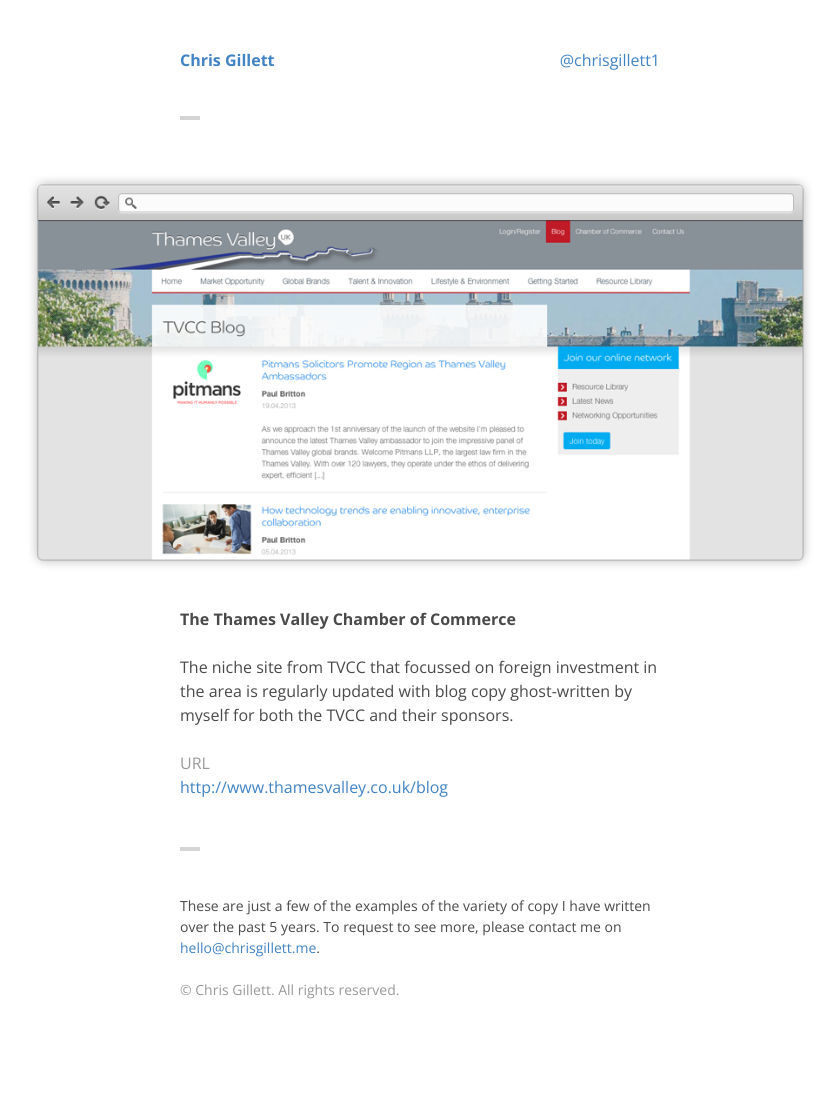
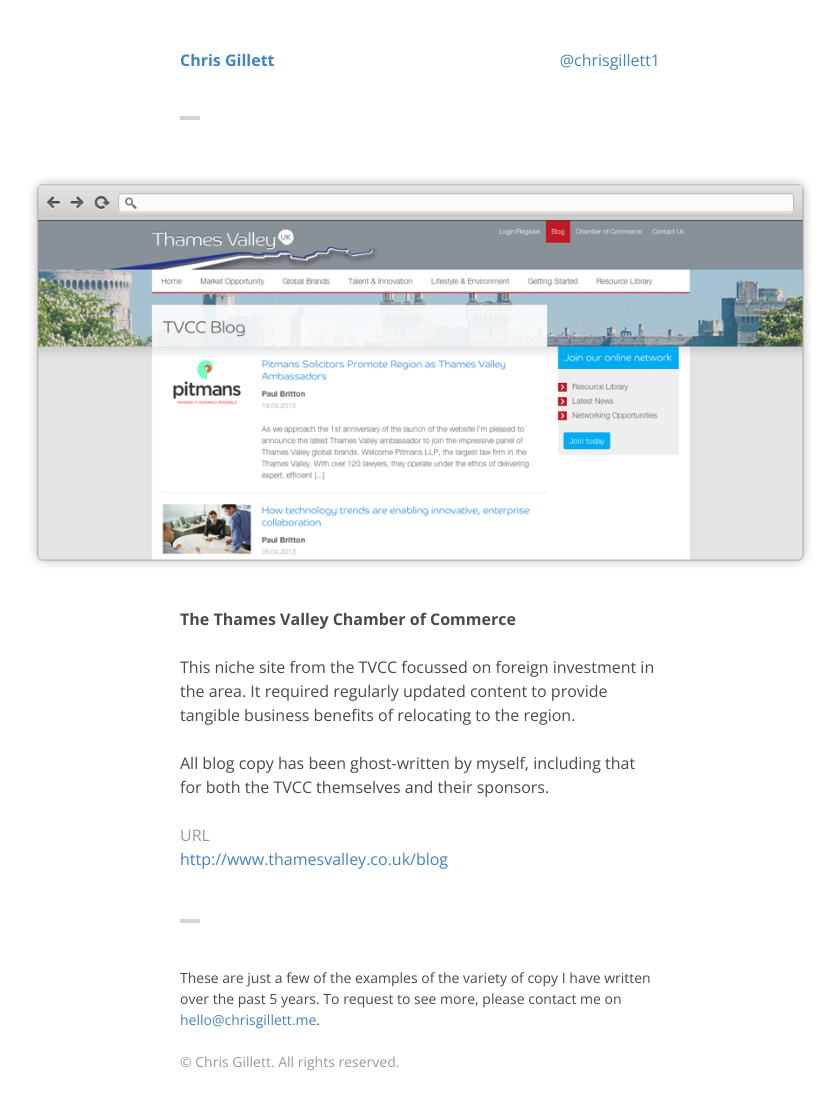
Before and after one commit to ChrisGillett/chrisgillett, a Jekyll site: the page built from _posts/2013-03-01-the-thames-valley-chamber-of-commerce.md, in a window 1280 px wide. Shown: the whole page, without its empty margins (220-1060 px from the left). Built offline with Jekyll 4.4.1, drawn with Linux system fonts in a browser that asks for light colours; before the commit the page ends 1048 px from its top, so only the background shows below that.

Commit message:
Updated 2013-03-01-the-thames-valley-chamber-of-commerce.md

```diff
--- a/_posts/2013-03-01-the-thames-valley-chamber-of-commerce.md
+++ b/_posts/2013-03-01-the-thames-valley-chamber-of-commerce.md
@@ -1,12 +1,13 @@
 ---
+published: true
 layout: post
 title: The Thames Valley Chamber of Commerce
+image: "/img/tvcc-blog.png"
+"external-url": "http://www.thamesvalley.co.uk/blog"
+category: blogs
 
-image: /img/tvcc-blog.png
-
-external-url: http://www.thamesvalley.co.uk/blog
-
-category: blogs
 ---
 
-The niche site from TVCC that focussed on foreign investment in the area is regularly updated with blog copy ghost-written by myself for both the TVCC and their sponsors.
+This niche site from the TVCC focussed on foreign investment in the area. It required regularly updated content to provide tangible business benefits of relocating to the region.
+
+All blog copy has been ghost-written by myself, including that for both the TVCC themselves and their sponsors.
```
